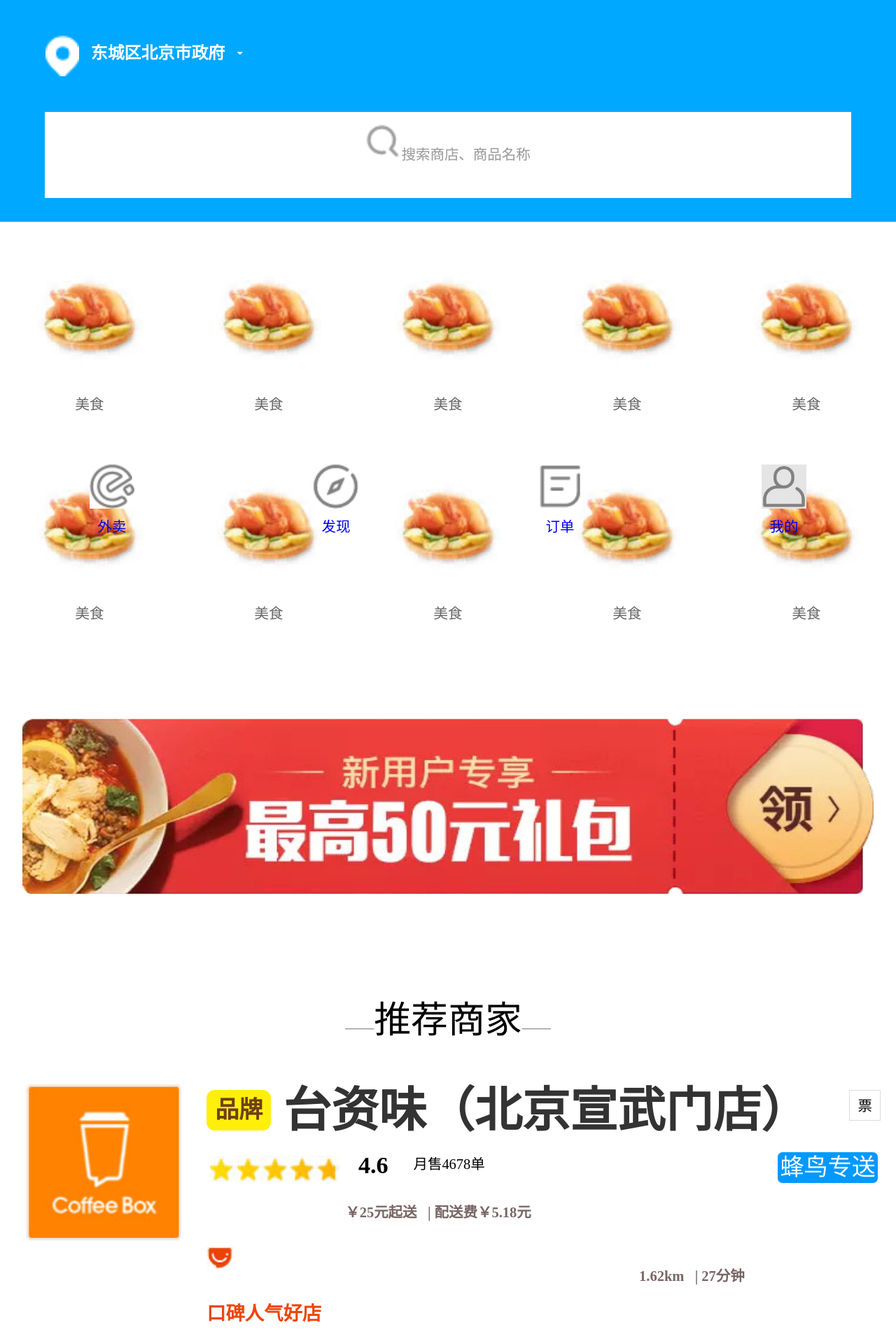
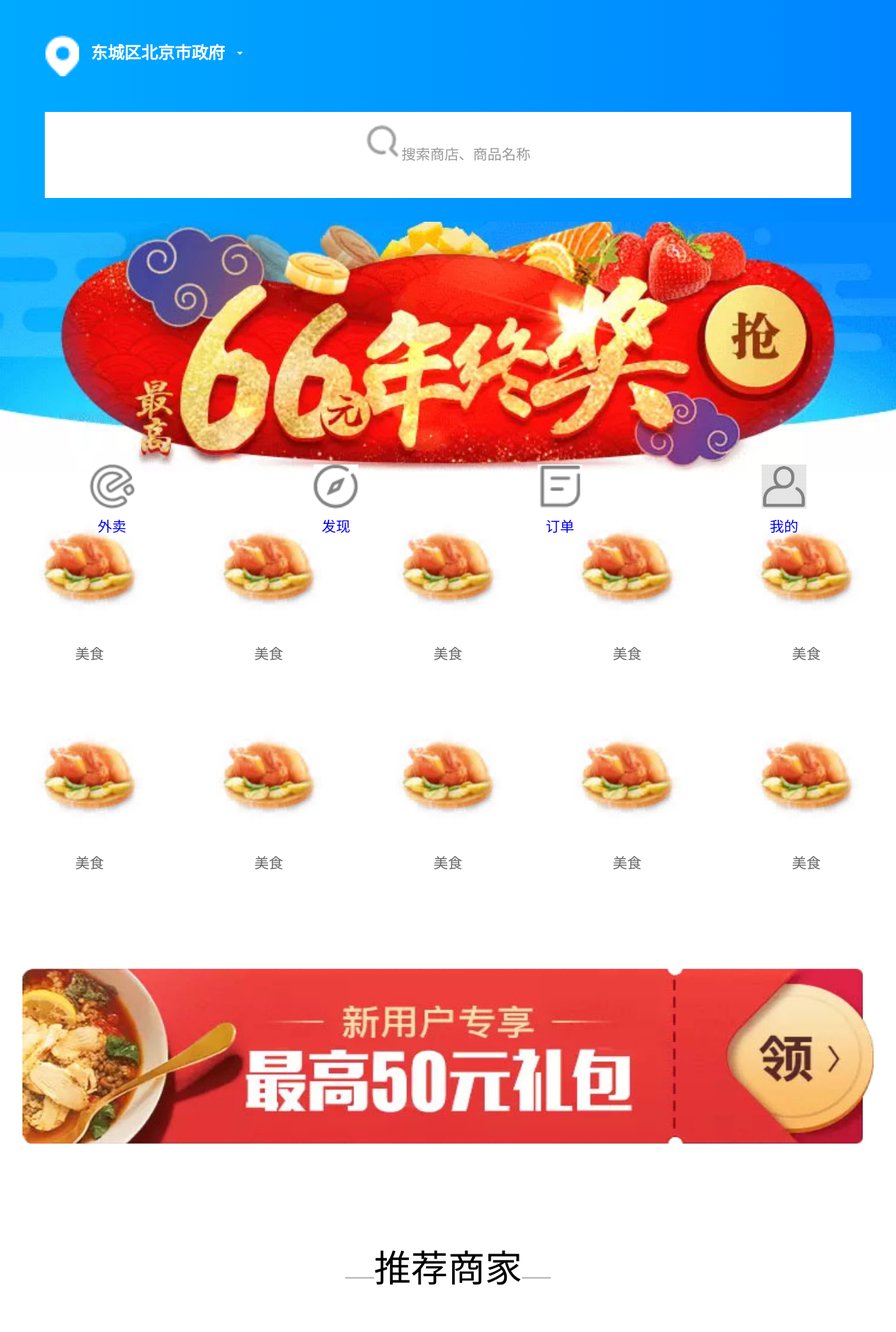
Before and after one commit to fisher998/project_eleme, a Vue app: page /#/sale in a window 1280 px wide. Shown: the top 1904 px of the page at 70% size. Built offline with nearby package versions, Linux system fonts and the light colour scheme.

Commit message:
2017/2/1早晨修改内容

```diff
--- a/src/components/L_sale_header.vue
+++ b/src/components/L_sale_header.vue
@@ -1,14 +1,19 @@
 <template>
     <div>
         <div class="L_sale_header">
+
             <div class="L_sale_header_up">
                 <span></span>
                 <h3>东城区北京市政府</h3>
                 <span></span>
             </div>
+
             <div class="L_sale_header_down">
                <div><span></span></div>
                <span> 搜索商店、商品名称</span>
+            </div>
+             <div class="L_XSHD">
+                <img src="../img/l_img/pic02.jpg" alt="">
             </div>
         </div>
     </div>
@@ -27,8 +32,9 @@ export default {
 
 <style lang="css" scoped>
     .L_sale_header{
-        background-color: #00a8ff;
+        /* background-color: #00a8ff; */
         overflow: hidden;
+        background-image: linear-gradient(90deg,#0af,#0085ff);
     }
     .L_sale_header_up{
         padding: 0.2rem 0.28rem 0 0.28rem;
@@ -58,6 +64,14 @@ export default {
         margin: .1rem;
         background: url(../img/l_img/icon.png)no-repeat left center;
     }
+    .L_XSHD{
+        width: 100%;
+        height: 2.09rem;
+    }
+    .L_XSHD img{
+        width: 100%;
+        height: 100%;
+    }
     .L_sale_header_down{
         width: 90%;
         height: .72rem;
--- a/src/components/L_sale_main.vue
+++ b/src/components/L_sale_main.vue
@@ -6,6 +6,8 @@
                <span>推荐商家</span>
                <b>——</b>
            </div>
+           <router-view></router-view>
+           <router-link to="/L_sale_merchant">
             <div class="L_sale_main_product">
                 <div class="L_sale_main_product_left">
                     <img src="../img/l_img/pic01.jpg">
@@ -51,6 +53,7 @@
                     </div>
                 </div>
             </div>
+           </router-link>
            <div class="L_sale_main_product">
                <div class="L_sale_main_product_left">
                    <img src="../img/l_img/pic01.jpg">
@@ -270,7 +273,7 @@ export default {
         color: #333333;
         float: left;
         font-weight: 700;
-        font-size: .4rem;
+        font-size: .33rem;
         float: left;
 
     }
--- /dev/null
+++ b/src/components/L_sale_merchant.vue
@@ -0,0 +1,22 @@
+<template>
+    <div>
+       <h1>123456</h1>
+    </div>
+</template>
+
+<script>
+export default {
+    name: "L_sale_merchant",
+    data () {
+        return {
+
+        };
+    }
+}
+</script>
+
+<style lang="css" scoped>
+    h1{
+        color: red;
+    }
+</style>
```
Also changed, not shown: src/router/index.js (+6 -1 lines), src/img/l_img/pic02.jpg (added), src/img/l_img/userZX.jpg (deleted). Lines whose indentation alone changed are shown as unchanged.
